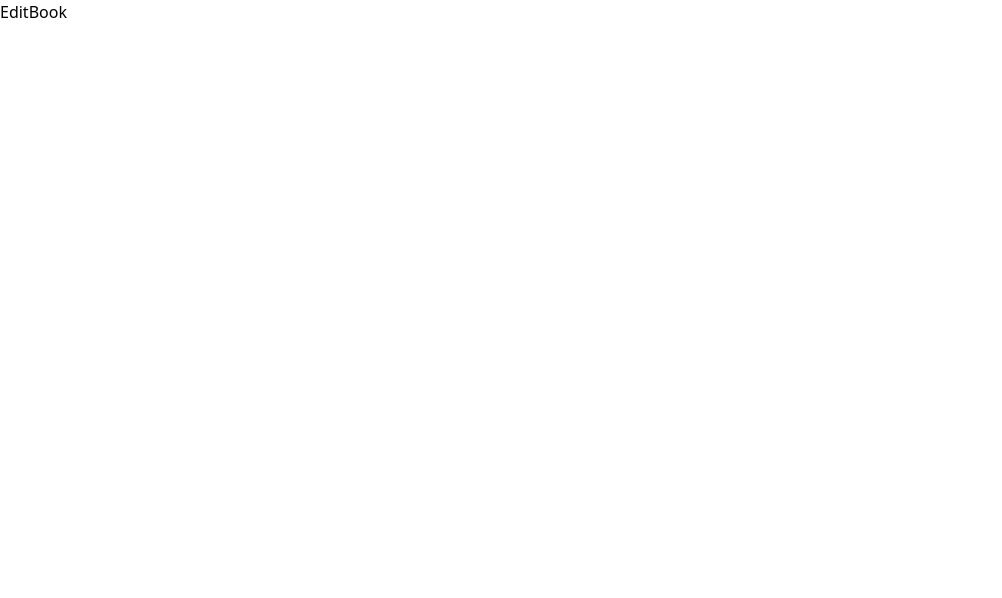
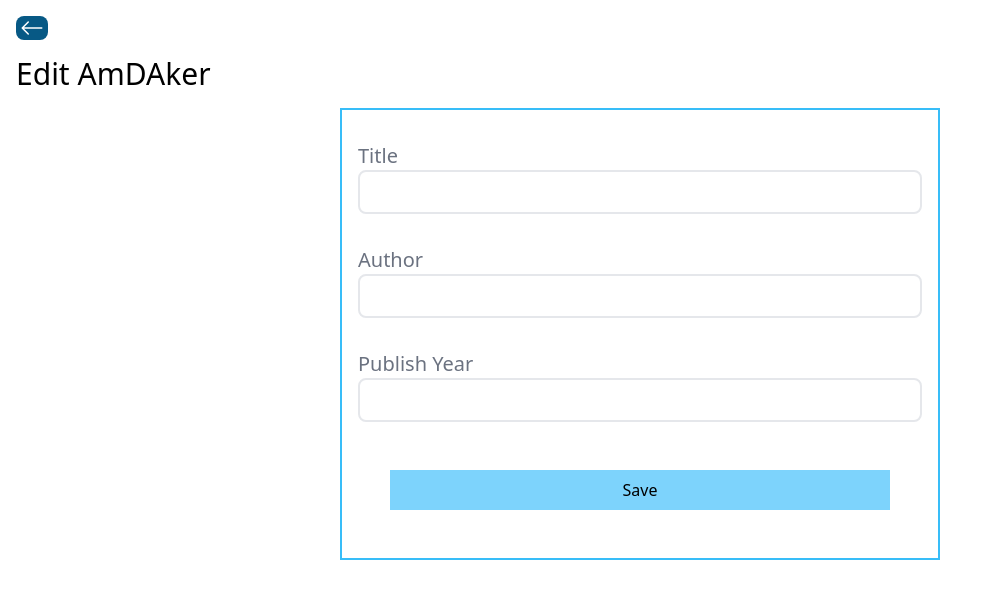
Before and after one commit to bill7maxmaye/book_store, a React (Vite) app in the folder frontend/: page /books/edit/1 in a window 1280 px wide. Shown: the top 598 px of the page, without its empty margins (0-1002 px from the left). Built offline with nearby package versions, Linux system fonts and the light colour scheme; no server answers.

Commit message:
complete the delete and edit page

```diff
--- a/frontend/src/pages/DeleteBook.jsx
+++ b/frontend/src/pages/DeleteBook.jsx
@@ -1,7 +1,47 @@
-import React from "react";
+import React, { useState } from "react";
+import BackButton from "../components/BackButton";
+import Spinner from "../components/Spinner";
+import axios from "axios";
+import { useNavigate, useParams } from "react-router-dom";
 
 const DeleteBook = () => {
-  return <div>DeleteBook</div>;
+  const [loading, setLoading] = useState(false);
+  const navigate = useNavigate();
+  const { id } = useParams();
+
+  const handleDeleteBook = () => {
+    setLoading(true);
+    axios
+      .delete(`http://localhost:3000/books/${id}`)
+      .then(() => {
+        setLoading(false);
+        navigate("/");
+      })
+      .catch((error) => {
+        setLoading(false);
+        alert("Something went wrong");
+        console.log(error);
+      });
+  };
+
+  return (
+    <div className=" p-4 ">
+      <BackButton />
+      <h1 className="text-3xl my-4">Dlete AmDAker</h1>
+      {loading ? <Spinner /> : ""}
+      <div className="flex flex-col items-center border-2  bg-sky-400 rounded-xl w-[600px] p-8 mx-auto">
+        <h3 className="text-2xl">
+          Are you sure you want to delete this AmDaker
+        </h3>
+        <button
+          className="p-4 bg-red-600 text-white m-8 w-full"
+          onClick={handleDeleteBook}
+        >
+          Yes, Delete it
+        </button>
+      </div>
+    </div>
+  );
 };
 
 export default DeleteBook;
--- a/frontend/src/pages/EditBook.jsx
+++ b/frontend/src/pages/EditBook.jsx
@@ -1,7 +1,96 @@
-import React from "react";
+import React, { useState, useEffect } from "react";
+import BackButton from "../components/BackButton";
+import Spinner from "../components/Spinner";
+import axios from "axios";
+import { useNavigate, useParams } from "react-router-dom";
 
 const EditBook = () => {
-  return <div>EditBook</div>;
+  const [title, setTitle] = useState("");
+  const [author, setAuthor] = useState("");
+  const [publishedYear, setPublishedYear] = useState("");
+  const [loading, setLoading] = useState(false);
+  const navigate = useNavigate();
+  const { id } = useParams();
+
+  useEffect(() => {
+    setLoading(true);
+    axios
+      .get(`http://localhost:3000/books/${id}`)
+      .then((response) => {
+        setTitle(response.data.title);
+        setAuthor(response.data.author);
+        setPublishedYear(response.data.publishedYear);
+        setLoading(false);
+      })
+      .catch((error) => {
+        console.log(error);
+        setLoading(false);
+      });
+  }, []);
+
+  const handleEditBook = () => {
+    const data = {
+      title,
+      author,
+      publishedYear,
+    };
+    setLoading(true);
+    axios
+      .post("http://localhost:3000/books", data)
+      .then(() => {
+        setLoading(false);
+        navigate("/");
+      })
+      .catch((error) => {
+        setLoading(false);
+        alert("Something went wrong");
+        console.log(error);
+      });
+  };
+
+  return (
+    <div className="p-4">
+      <BackButton />
+      <h1 className="text-3xl my-4">Edit AmDAker</h1>
+      {loading ? <Spinner /> : ""}
+
+      <div className=" flex flex-col border-2 border-sky-400 w-[600px] p-4 mx-auto">
+        <div className="my-4">
+          <label className="text-xl mr-4 text-gray-500 ">Title</label>
+          <input
+            type="text"
+            value={title}
+            onChange={(e) => setTitle(e.target.value)}
+            className="border-2 border-gray-200 rounded-lg w-full p-2"
+          />
+        </div>
+
+        <div className="my-4">
+          <label className="text-xl mr-4 text-gray-500 ">Author</label>
+          <input
+            type="text"
+            value={author}
+            onChange={(e) => setAuthor(e.target.value)}
+            className="border-2 border-gray-200 rounded-lg w-full p-2"
+          />
+        </div>
+
+        <div className="my-4">
+          <label className="text-xl mr-4 text-gray-500 ">Publish Year</label>
+          <input
+            type="text"
+            value={publishedYear}
+            onChange={(e) => setPublishedYear(e.target.value)}
+            className="border-2 border-gray-200 rounded-lg w-full p-2"
+          />
+        </div>
+
+        <button className="p-2 bg-sky-300 m-8 " onClick={handleEditBook}>
+          Save
+        </button>
+      </div>
+    </div>
+  );
 };
 
 export default EditBook;
```
